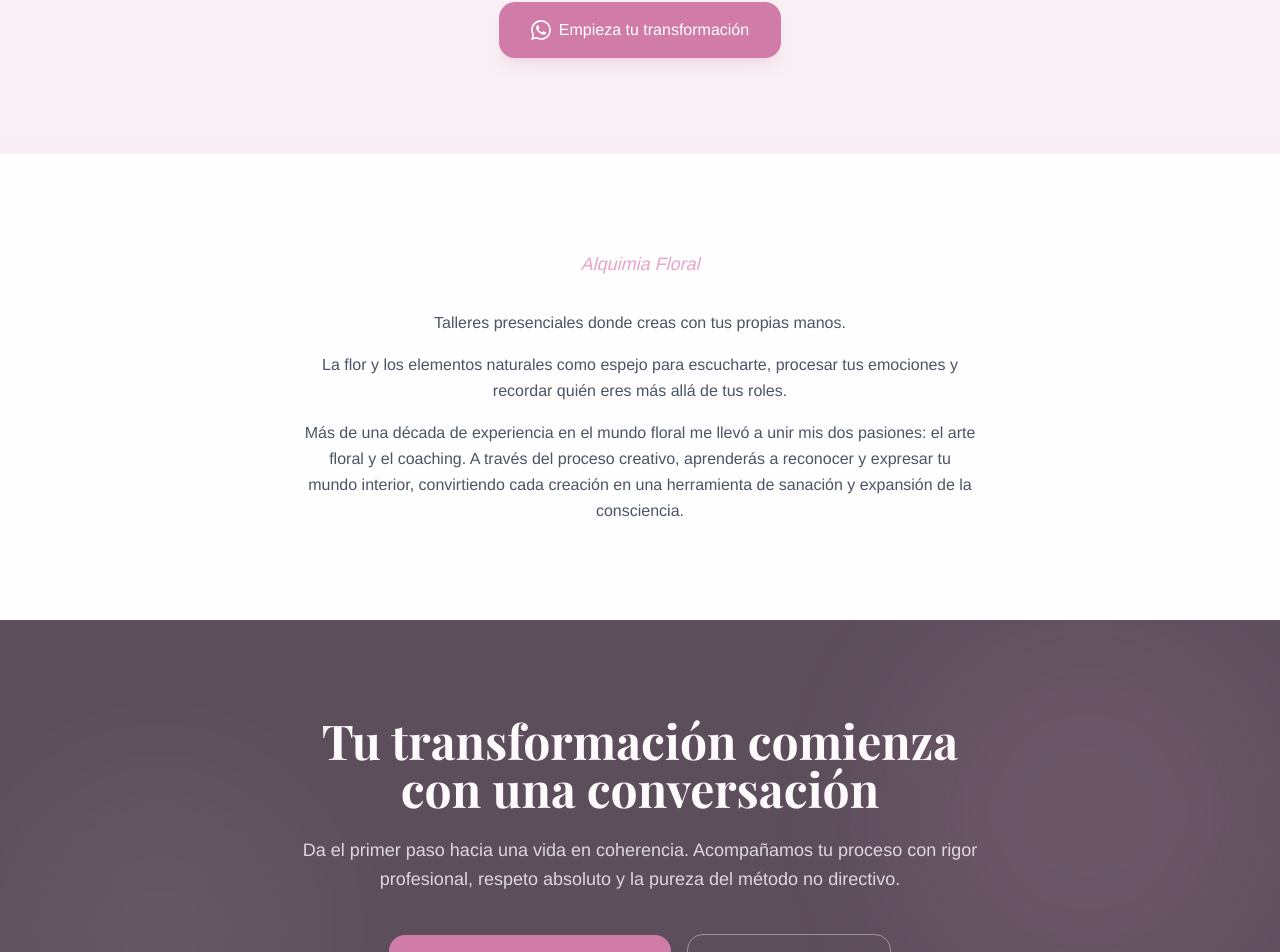
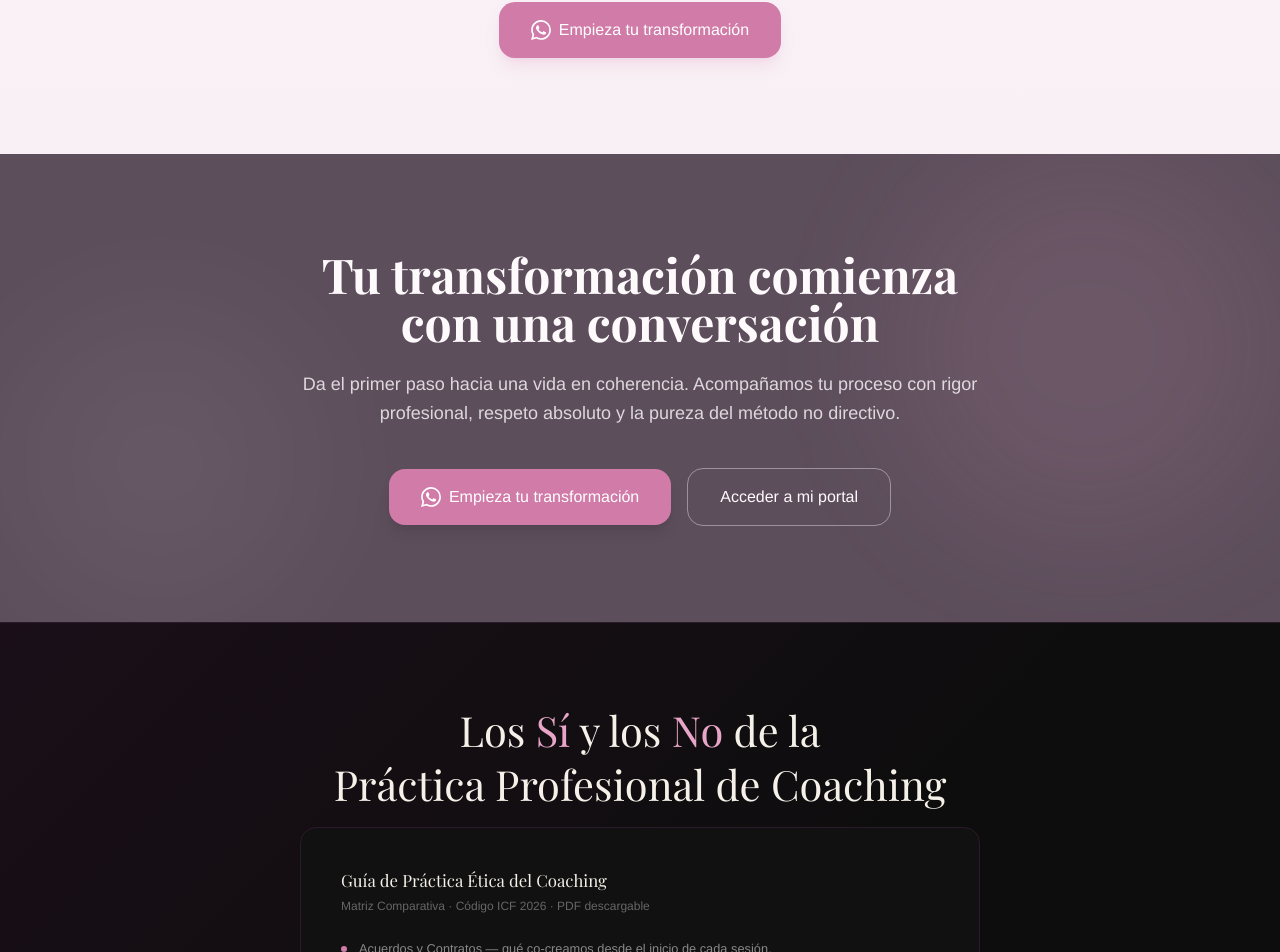
Before and after one commit to Omnix-Solution-Inc/reempoderate, a Next.js app: page / in a window 1280 px wide. Shown: the part 5363-6315 px from the top of the page. Built offline with nearby package versions, Linux system fonts and the light colour scheme; no server answers; a web font is replaced by a local one.

Commit message:
Quitar GalleryPreview duplicada de Alquimia Floral + fix bio photo local

```diff
--- a/src/app/page.tsx
+++ b/src/app/page.tsx
@@ -5,7 +5,6 @@ import { HeroSection } from '@/components/landing/HeroSection'
 import { ServicesSection } from '@/components/landing/ServicesSection'
 import { CoachingPreview } from '@/components/landing/CoachingPreview'
 import { BioSection } from '@/components/landing/BioSection'
-import { GalleryPreview } from '@/components/landing/GalleryPreview'
 import { CTASection } from '@/components/landing/CTASection'
 import { IcfGuideSection } from '@/components/landing/IcfGuideSection'
 import { Footer } from '@/components/layout/Footer'
@@ -19,7 +18,6 @@ export default function HomePage() {
       <ServicesSection />
       <CoachingPreview />
       <BioSection />
-      <GalleryPreview />
       <CTASection />
       <IcfGuideSection />
       <Footer />
```
